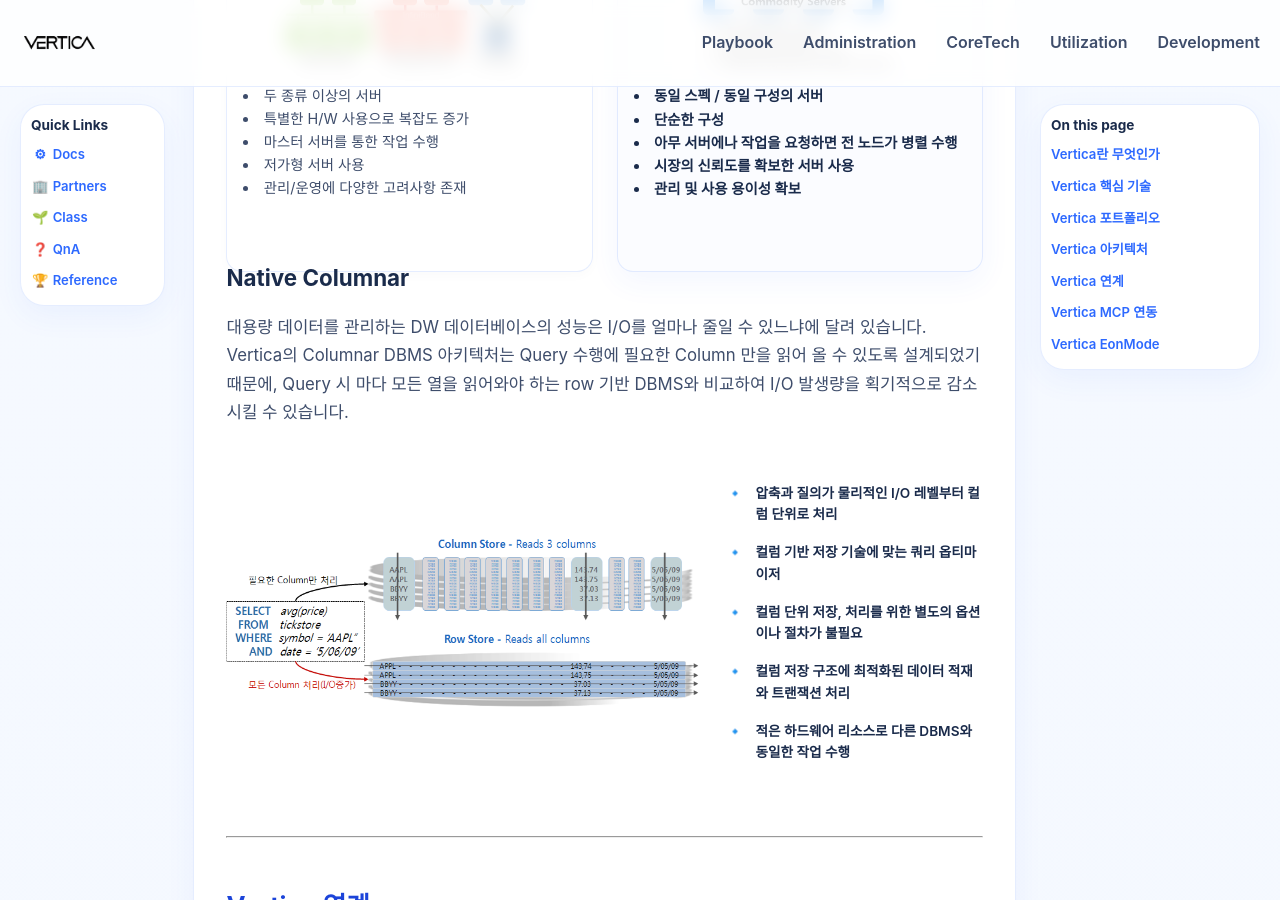
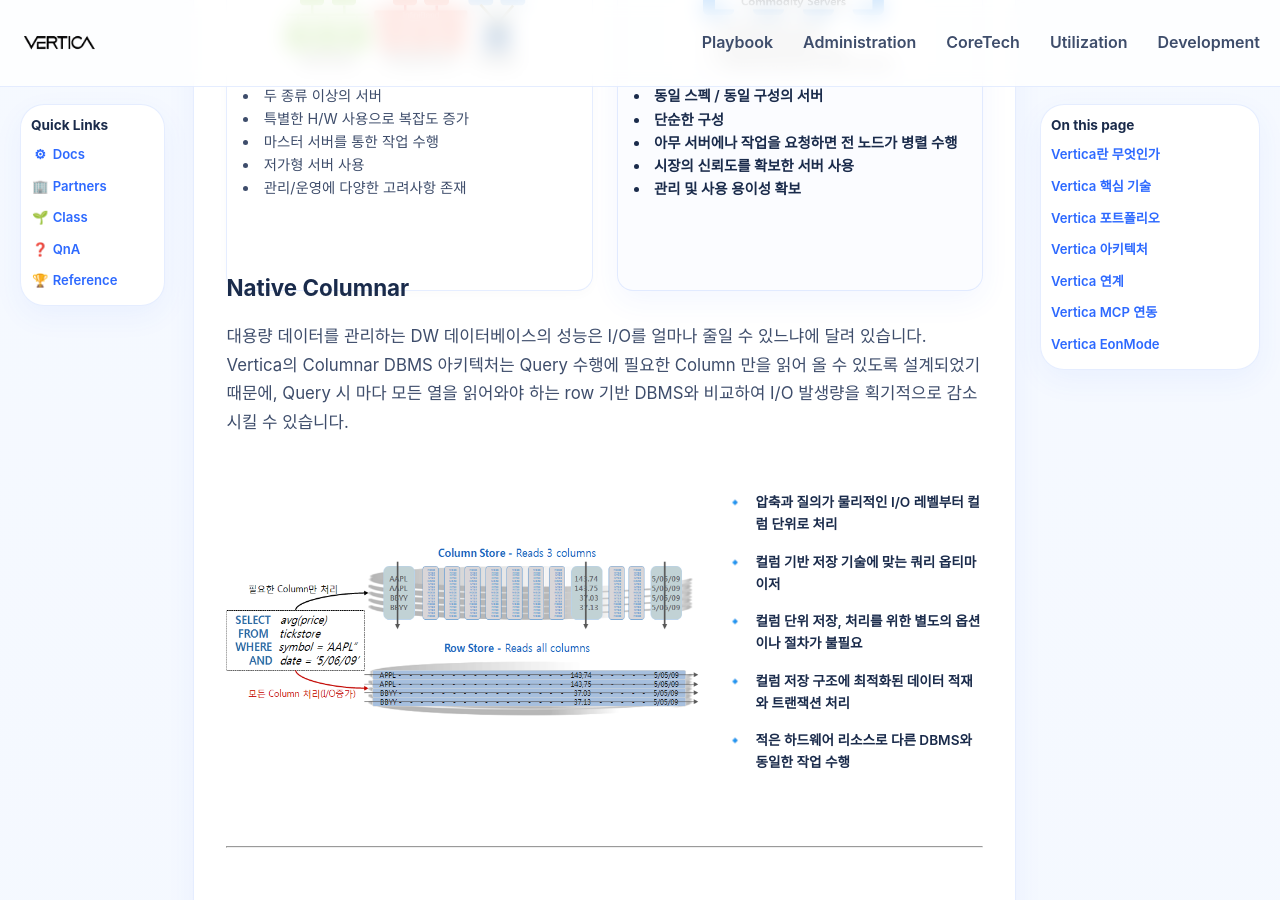
Before and after one commit to JIN0326/vertica_blog, a Jekyll site: the page built from 01playbook.md, in a window 1280 px wide and 900 px high, scrolled down 3709 px. Built offline with Jekyll 4.4.1, drawn with Linux system fonts in a browser that asks for light colours; our own code applies the rules of GitHub Pages for plain Markdown files.

Commit message:
Update blog content and styling

```diff
--- a/01playbook.md
+++ b/01playbook.md
@@ -199,9 +199,9 @@
     <div class="comparison-grid">
       <div class="comparison-column">
         <h4 class="comparison-column__title">Other Systems</h4>
-        <div class="card card--other" style="display: flex; flex-direction: column; align-items: center; padding: 1rem 1rem 0.2rem;">
+        <div class="card card--other" style="display: flex; flex-direction: column; align-items: center; padding: 1rem 1rem 0.8rem;">
           <img src="{{ '/assets/images/architecture1.png' | relative_url }}" alt="아키텍처 비교: Other Systems" style="max-width: 250px; width: 80%; margin-bottom: 1rem;">
-          <ul style="margin: 0; padding-left: 0; list-style-position: inside; font-size: 0.9rem; text-align: left; width: 100%;">
+          <ul style="margin: 0; padding: 0; list-style-position: inside; font-size: 0.9rem; text-align: left; width: 100%;">
             <li>두 종류 이상의 서버</li>
             <li>특별한 H/W 사용으로 복잡도 증가</li>
             <li>마스터 서버를 통한 작업 수행</li>
@@ -212,9 +212,9 @@
       </div>
       <div class="comparison-column">
         <h4 class="comparison-column__title comparison-column__title--vertica">VERTICA</h4>
-        <div class="card card--vertica" style="display: flex; flex-direction: column; align-items: center; padding: 1rem 1rem 0.2rem;">
+        <div class="card card--vertica" style="display: flex; flex-direction: column; align-items: center; padding: 1rem 1rem 0.8rem;">
           <img src="{{ '/assets/images/architecture2.png' | relative_url }}" alt="아키텍처 비교: Vertica" style="max-width: 250px; width: 80%; margin-bottom: 1rem;">
-          <ul style="margin: 0; padding-left: 0; list-style-position: inside; font-size: 0.9rem; text-align: left; width: 100%;">
+          <ul style="margin: 0; padding: 0; list-style-position: inside; font-size: 0.9rem; text-align: left; width: 100%;">
             <li>동일 스펙 / 동일 구성의 서버</li>
             <li>단순한 구성</li>
             <li>아무 서버에나 작업을 요청하면 전 노드가 병렬 수행</li>
```
